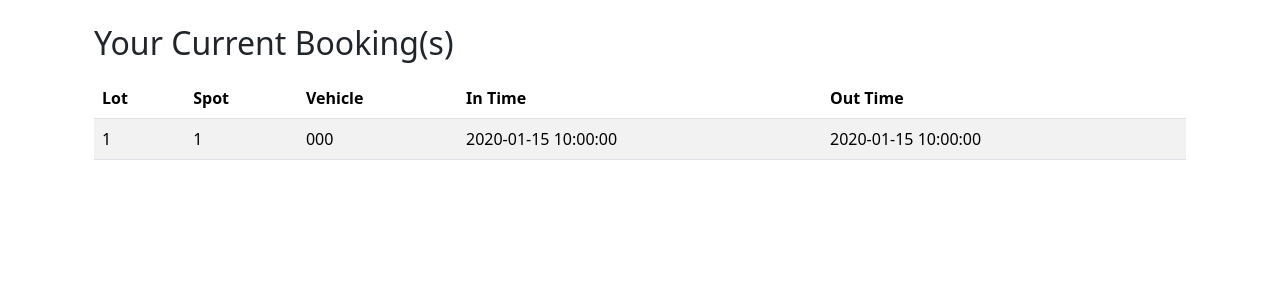
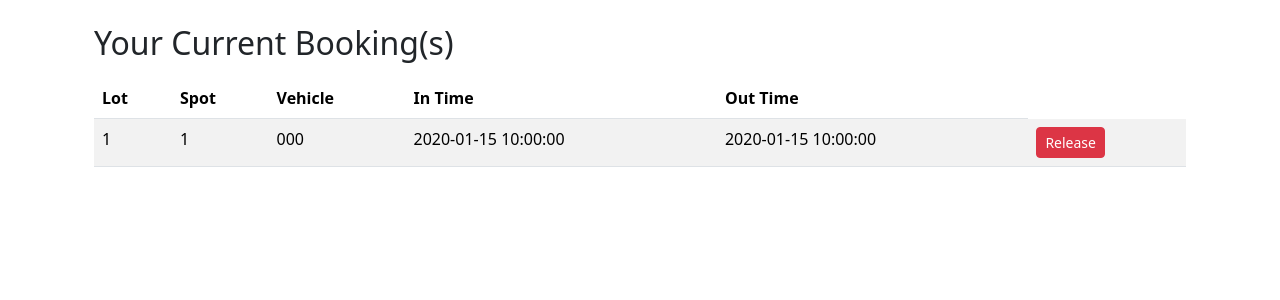
Before and after one commit to 24f1001256/VEHICLE-PARKING-APP-, a Flask app: template templates/your_booking.html in a window 1280 px wide. Shown: the part 40-340 px from the top of the page. Run offline with Flask 3, Linux system fonts and the light colour scheme; the template is opened without the code that fills it: values that come from a table or form of the project are taken from there, others are empty; tables that the repository leaves empty hold one stand-in row (values such as "Sample post"); some libraries are stand-ins or nearby versions.

Commit message:
Update your_booking.html

```diff
--- a/templates/your_booking.html
+++ b/templates/your_booking.html
@@ -16,6 +16,12 @@
         <td>{{ b.vehicle_number }}</td>
         <td>{{ b.parking_in_time }}</td>
         <td>{{ b.parking_out_time }}</td>
+        <td>
+        <form action="{{ url_for('release_reservation', reservation_id=booking.reservation_id) }}" method="POST" style="display:inline;">
+          <button type="submit" class="btn btn-danger btn-sm">Release</button>
+        </form>
+      </td>
+
       </tr>
       {% endfor %}
     </tbody>
```
